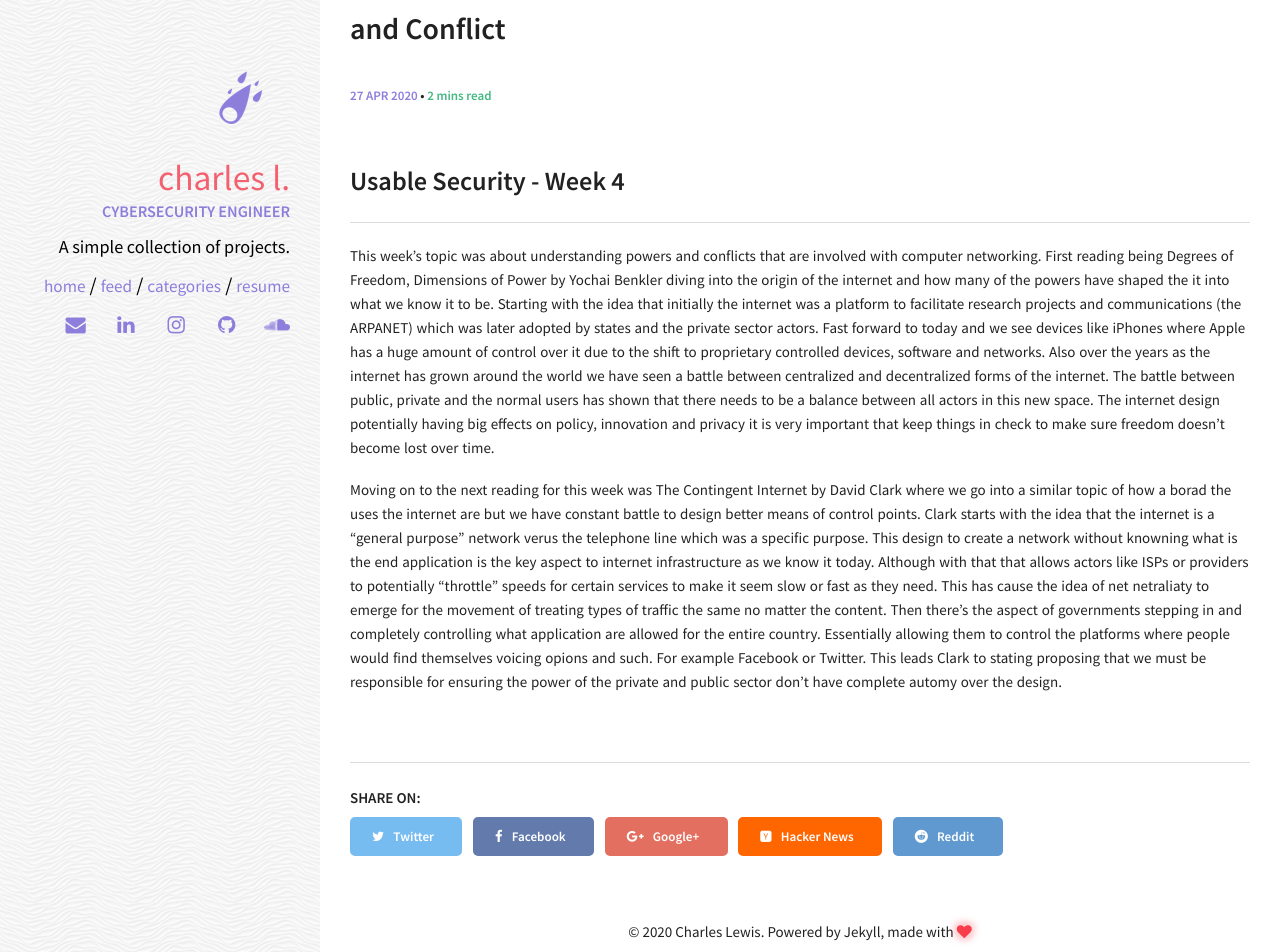
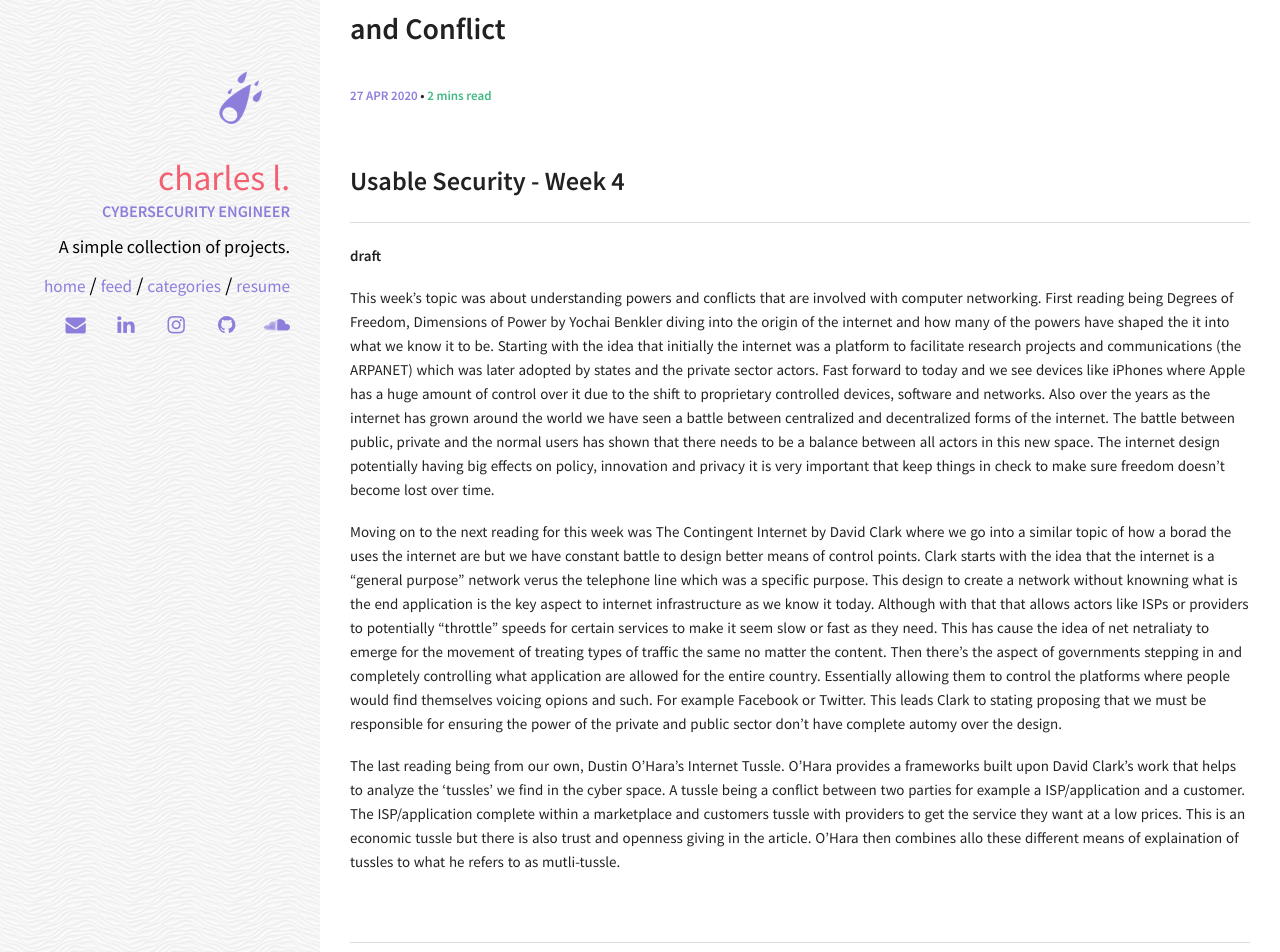
Before and after one commit to clewis10/clewis10OLD.github.io, a Jekyll site: the page built from _posts/2020-4-27-week4.md, in a window 1280 px wide. Shown: the part 698-1650 px from the top of the page. Built offline with Jekyll 4.4.1, drawn with Linux system fonts in a browser that asks for light colours.

Commit message:
week 4 draft

```diff
--- a/_posts/2020-4-27-week4.md
+++ b/_posts/2020-4-27-week4.md
@@ -11,6 +11,10 @@ image:
 ---
 ## Usable Security - Week 4
 
+**draft**
+
 This week’s topic was about understanding powers and conflicts that are involved with computer networking. First reading being Degrees of Freedom, Dimensions of Power by Yochai Benkler diving into the origin of the internet and how many of the powers have shaped the it into what we know it to be. Starting with the idea that initially the internet was a platform to facilitate research projects and communications (the ARPANET) which was later adopted by states and the private sector actors. Fast forward to today and we see devices like iPhones where Apple has a huge amount of control over it due to the shift to proprietary controlled devices, software and networks. Also over the years as the internet has grown around the world we have seen a battle between centralized and decentralized forms of the internet. The battle between public, private and the normal users has shown that there needs to be a balance between all actors in this new space. The internet design potentially having big effects on policy, innovation and privacy it is very important that keep things in check to make sure freedom doesn't become lost over time.
 
 Moving on to the next reading for this week was The Contingent Internet by David Clark where we go into a similar topic of how a borad the uses the internet are but we have constant battle to design better means of control points. Clark starts with the idea that the internet is a "general purpose" network verus the telephone line which was a specific purpose. This design to create a network without knowning what is the end application is the key aspect to internet infrastructure as we know it today. Although with that that allows actors like ISPs or providers to potentially "throttle" speeds for certain services to make it seem slow or fast as they need. This has cause the idea of net netraliaty to emerge for the movement of treating types of traffic the same no matter the content. Then there's the aspect of governments stepping in and completely controlling what application are allowed for the entire country. Essentially allowing them to control the platforms where people would find themselves voicing opions and such. For example Facebook or Twitter. This leads Clark to stating proposing that we must be responsible for ensuring the power of the private and public sector don't have complete automy over the design.
+
+The last reading being from our own, Dustin O'Hara's Internet Tussle. O'Hara provides a frameworks built upon David Clark's work that helps to analyze the 'tussles' we find in the cyber space. A tussle being a conflict between two parties for example a ISP/application and a customer. The ISP/application complete within a marketplace and customers tussle with providers to get the service they want at a low prices. This is an economic tussle but there is also trust and openness giving in the article. O'Hara then combines allo these different means of explaination of tussles to what he refers to as mutli-tussle.
```
